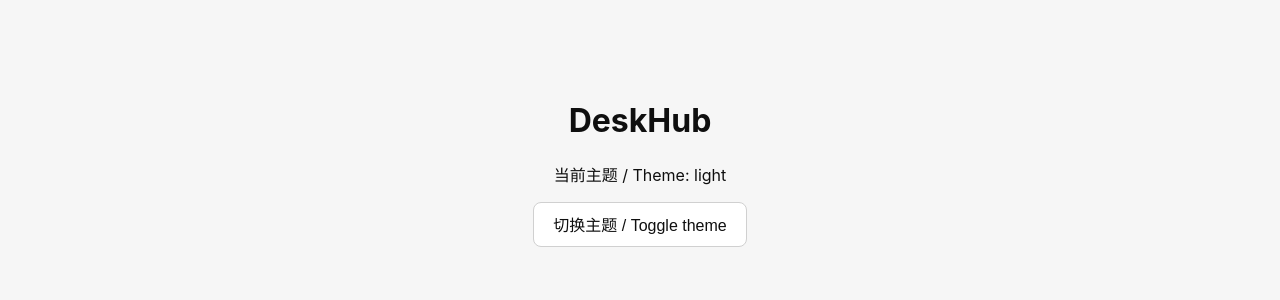
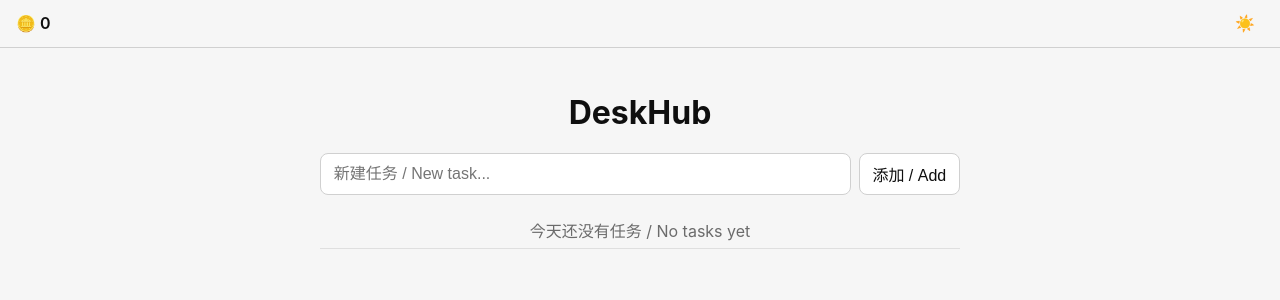
Before and after one commit to Nyxicemoon/Desktop_Widget, a SvelteKit app: page / in a window 1280 px wide. Shown: the top 300 px of the page. Built offline with nearby package versions, Linux system fonts and the light colour scheme.

Commit message:
feat(m1): build today-task UI with coins and reward feedback

```diff
--- a/src/routes/+page.svelte
+++ b/src/routes/+page.svelte
@@ -1,31 +1,215 @@
 <script lang="ts">
   import { onMount } from "svelte";
   import { theme, initTheme, toggleTheme } from "$lib/stores/theme";
+  import { coins, refreshCoins } from "$lib/stores/game";
+  import {
+    todos,
+    loadTodos,
+    addTodo,
+    editTodo,
+    removeTodo,
+    toggleTodo,
+  } from "$lib/stores/todos";
+
+  let newTitle = $state("");
+  let editingId = $state<number | null>(null);
+  let editingTitle = $state("");
+  let reward = $state(0);
 
   onMount(() => {
     void initTheme();
+    void loadTodos();
+    void refreshCoins();
   });
+
+  async function submitNew(e: Event) {
+    e.preventDefault();
+    const t = newTitle.trim();
+    if (!t) return;
+    newTitle = "";
+    await addTodo(t);
+  }
+
+  async function onToggle(id: number) {
+    const res = await toggleTodo(id);
+    coins.set(res.coins);
+    if (res.awarded > 0) {
+      reward = res.awarded;
+      setTimeout(() => (reward = 0), 1200);
+    }
+  }
+
+  function startEdit(id: number, title: string) {
+    editingId = id;
+    editingTitle = title;
+  }
+
+  async function saveEdit(id: number) {
+    const t = editingTitle.trim();
+    editingId = null;
+    if (t) {
+      await editTodo(id, t);
+    } else {
+      await loadTodos();
+    }
+  }
 </script>
+
+<header class="bar">
+  <span class="coins">🪙 {$coins}</span>
+  <button class="ghost" onclick={toggleTheme} title="主题 / Theme">
+    {$theme === "dark" ? "🌙" : "☀️"}
+  </button>
+</header>
 
 <main class="container">
   <h1>DeskHub</h1>
-  <p>当前主题 / Theme: {$theme}</p>
-  <button onclick={toggleTheme}>切换主题 / Toggle theme</button>
+
+  {#if reward > 0}
+    <div class="reward">+{reward}🪙</div>
+  {/if}
+
+  <form class="add" onsubmit={submitNew}>
+    <input placeholder="新建任务 / New task..." bind:value={newTitle} />
+    <button type="submit">添加 / Add</button>
+  </form>
+
+  <ul class="list">
+    {#each $todos as todo (todo.id)}
+      <li class:done={todo.done}>
+        <input
+          type="checkbox"
+          checked={todo.done}
+          onchange={() => onToggle(todo.id)}
+        />
+        {#if editingId === todo.id}
+          <!-- svelte-ignore a11y_autofocus -->
+          <input
+            class="edit"
+            bind:value={editingTitle}
+            onblur={() => saveEdit(todo.id)}
+            onkeydown={(e) => e.key === "Enter" && saveEdit(todo.id)}
+            autofocus
+          />
+        {:else}
+          <span class="title">{todo.title}</span>
+        {/if}
+        <span class="tag">+{todo.reward_coin}🪙</span>
+        <button class="ghost" onclick={() => startEdit(todo.id, todo.title)}>✎</button>
+        <button class="ghost" onclick={() => removeTodo(todo.id)}>🗑</button>
+      </li>
+    {/each}
+    {#if $todos.length === 0}
+      <li class="empty">今天还没有任务 / No tasks yet</li>
+    {/if}
+  </ul>
 </main>
 
 <style>
+  .bar {
+    display: flex;
+    justify-content: space-between;
+    align-items: center;
+    padding: 0.5rem 1rem;
+    border-bottom: 1px solid var(--border);
+  }
+
+  .coins {
+    font-weight: 600;
+  }
+
   .container {
-    padding: 10vh 1rem;
+    max-width: 640px;
+    margin: 0 auto;
+    padding: 1.5rem 1rem;
+  }
+
+  h1 {
     text-align: center;
   }
 
+  .reward {
+    text-align: center;
+    color: #e0a300;
+    font-weight: 700;
+    animation: floatup 1.2s ease-out;
+  }
+
+  @keyframes floatup {
+    from {
+      opacity: 1;
+      transform: translateY(0);
+    }
+    to {
+      opacity: 0;
+      transform: translateY(-1.5rem);
+    }
+  }
+
+  .add {
+    display: flex;
+    gap: 0.5rem;
+    margin: 1rem 0;
+  }
+
+  .add input {
+    flex: 1;
+  }
+
+  input,
   button {
     border-radius: 8px;
     border: 1px solid var(--border);
-    padding: 0.6em 1.2em;
+    padding: 0.5em 0.8em;
     font-size: 1em;
     color: var(--fg);
     background: var(--surface);
+  }
+
+  button {
     cursor: pointer;
   }
+
+  .ghost {
+    border-color: transparent;
+    background: transparent;
+    padding: 0.3em 0.5em;
+  }
+
+  .list {
+    list-style: none;
+    padding: 0;
+    margin: 0;
+  }
+
+  .list li {
+    display: flex;
+    align-items: center;
+    gap: 0.5rem;
+    padding: 0.4rem 0;
+    border-bottom: 1px solid var(--border);
+  }
+
+  .list li.done .title {
+    text-decoration: line-through;
+    opacity: 0.6;
+  }
+
+  .title {
+    flex: 1;
+  }
+
+  .edit {
+    flex: 1;
+  }
+
+  .tag {
+    font-size: 0.85em;
+    opacity: 0.7;
+  }
+
+  .empty {
+    justify-content: center;
+    opacity: 0.6;
+  }
 </style>
```
